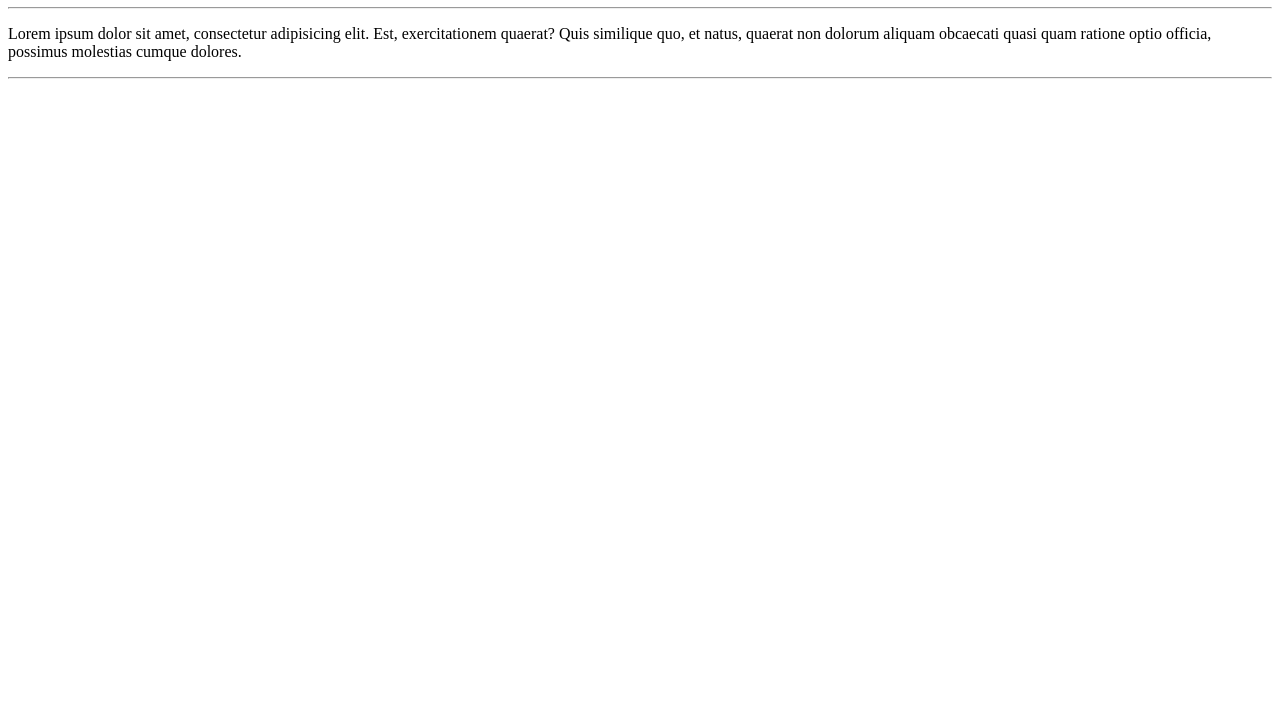
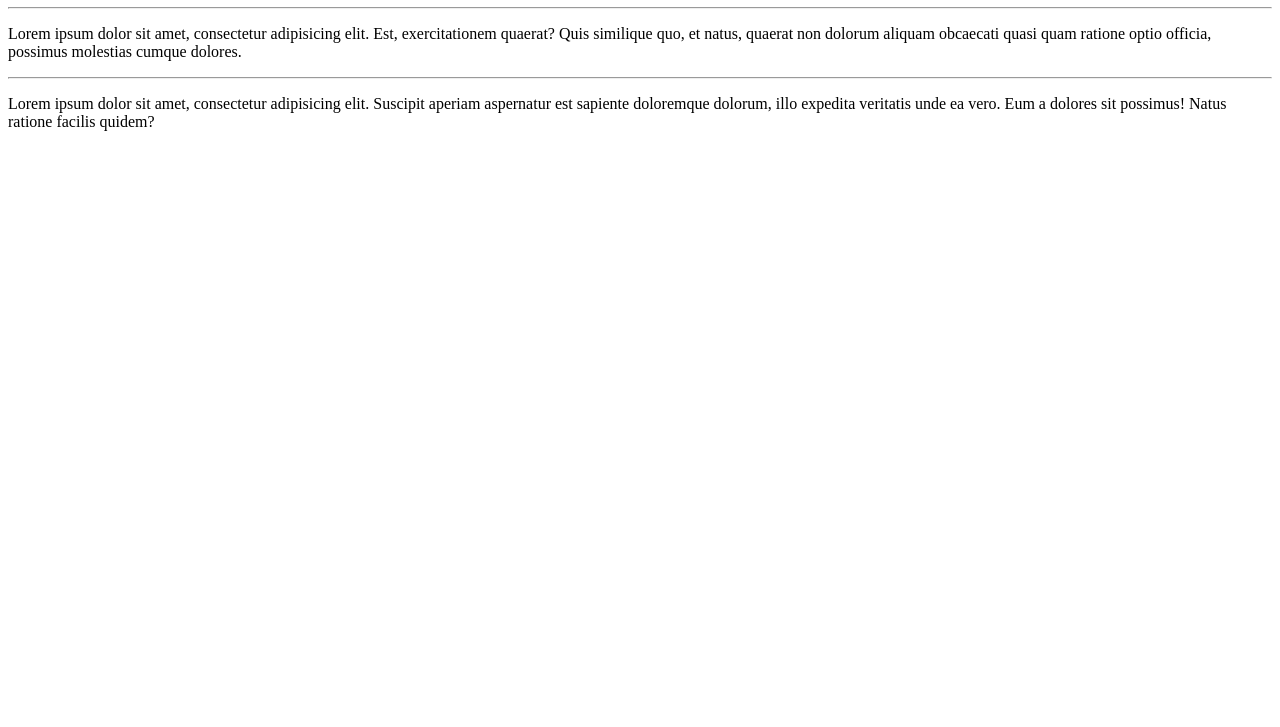
Before and after one commit to GuilhermeMPCunha/Git, a plain HTML site: page SiteExemplo/index.html in a window 1280 px wide. Shown: the part 73-800 px from the top of the page. Drawn offline with Linux system fonts and the light colour scheme.

Commit message:
Novo paragrafo

```diff
--- a/SiteExemplo/index.html
+++ b/SiteExemplo/index.html
@@ -10,5 +10,6 @@
     <hr>
     <p>Lorem ipsum dolor sit amet, consectetur adipisicing elit. Est, exercitationem quaerat? Quis similique quo, et natus, quaerat non dolorum aliquam obcaecati quasi quam ratione optio officia, possimus molestias cumque dolores.</p>
     <hr>
+    <p>Lorem ipsum dolor sit amet, consectetur adipisicing elit. Suscipit aperiam aspernatur est sapiente doloremque dolorum, illo expedita veritatis unde ea vero. Eum a dolores sit possimus! Natus ratione facilis quidem?</p>
 </body>
 </html>
```
